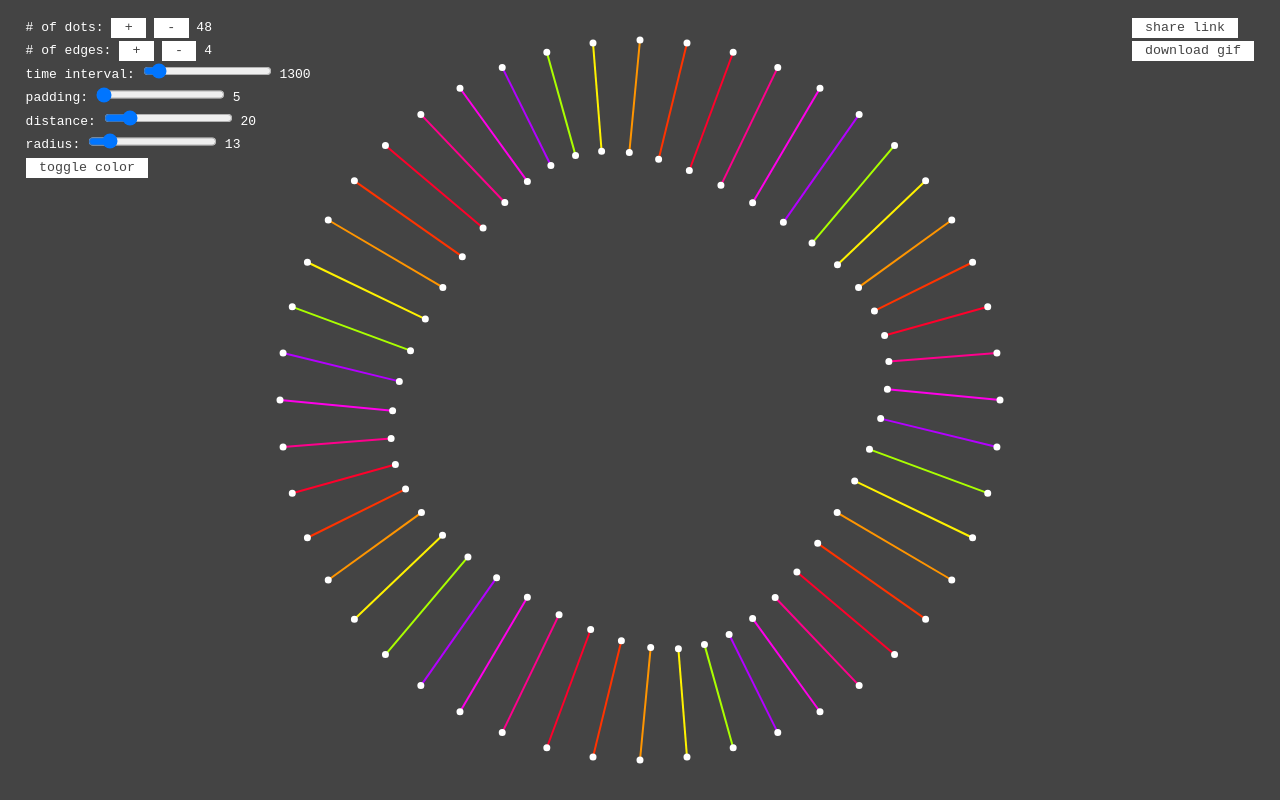
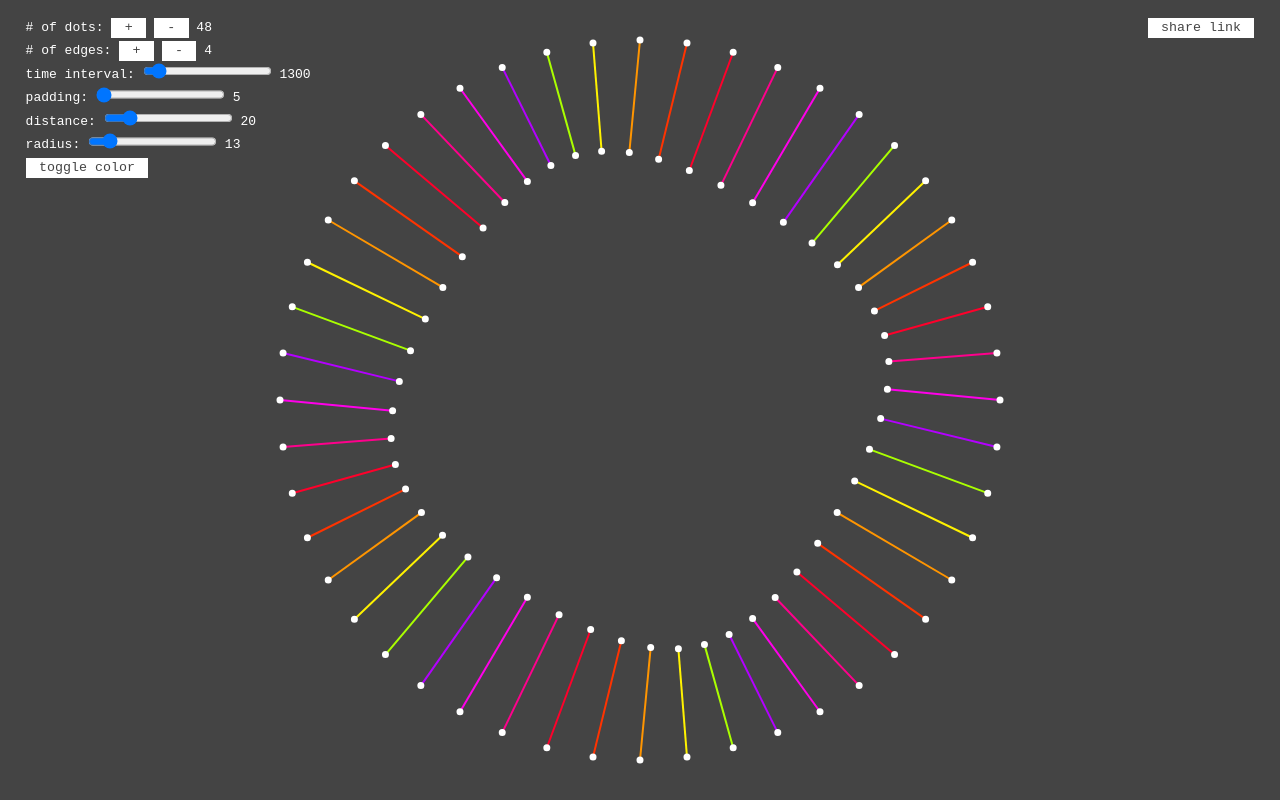
Before and after one commit to 0x213F/fun-square-in-circle, a plain HTML site: page index.html in a window 1280 px wide. Drawn offline with Linux system fonts and the light colour scheme.

Commit message:
removed download gif button

```diff
--- a/index.html
+++ b/index.html
@@ -54,9 +54,6 @@
     <span>
       <button onclick="shareURL()">share link</button>
     </span><br>
-    <span>
-      <button onclick="shareURL()">download gif</button>
-    </span>
   </div>
 
   <script src="load.js"></script>
```
Also changed, not shown: 1 other file.
